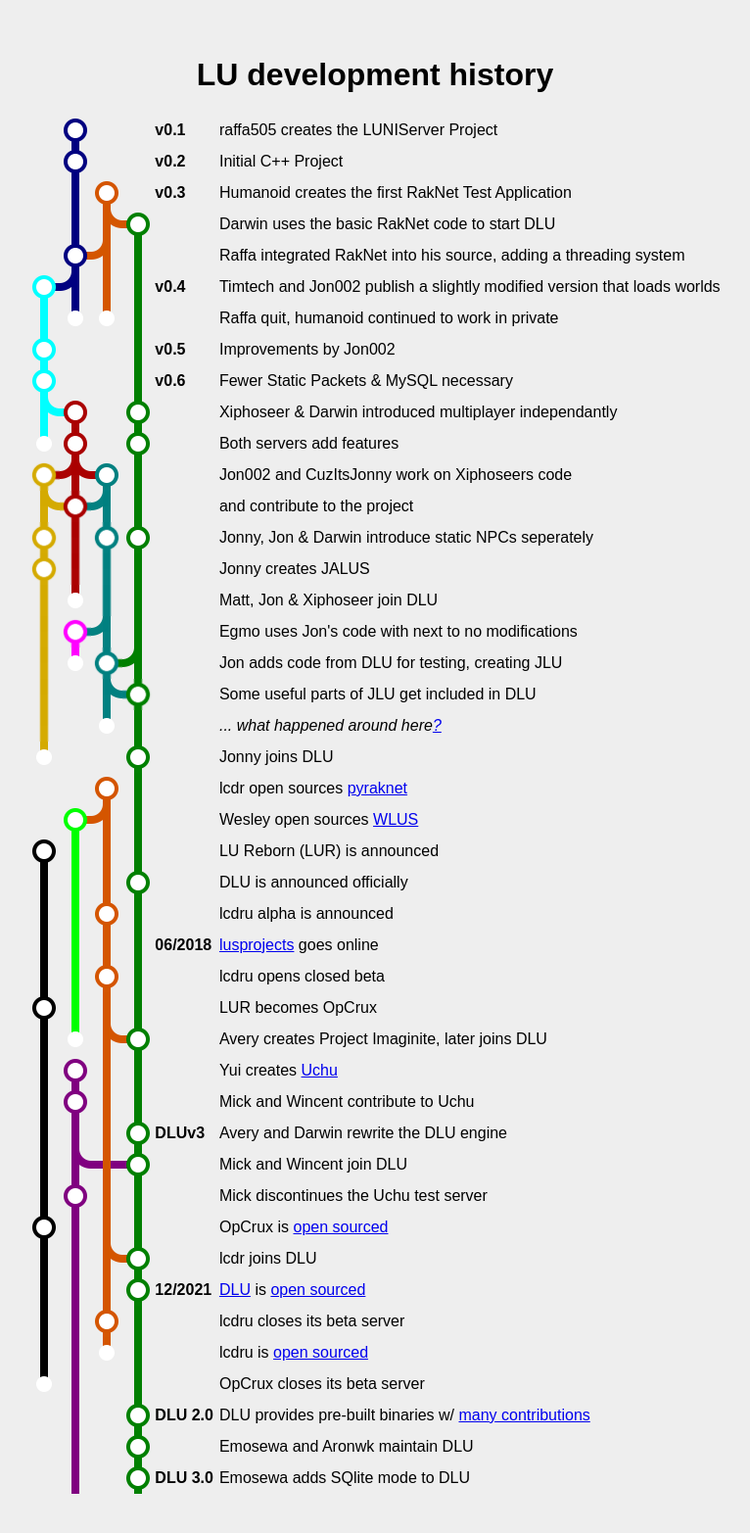
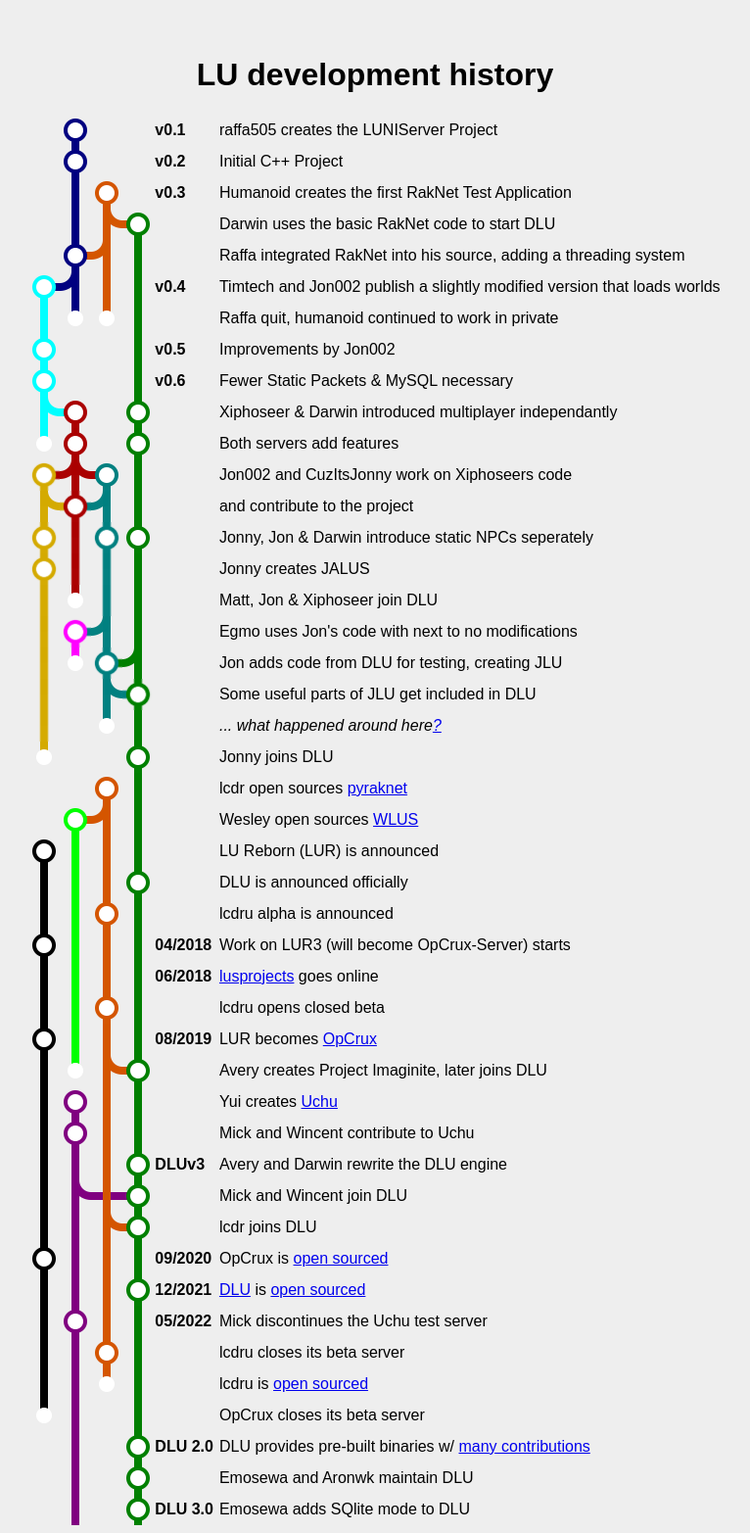
Before and after one commit to Xiphoseer/xiphoseer.github.com, a Jekyll site: the page flow/index.html, which Jekyll copies as it is, in a window 1280 px wide. Shown: the whole page at 98% size, without its empty margins (257-1023 px from the left). Built offline with Jekyll 4.4.1, drawn with Linux system fonts in a browser that asks for light colours; before the commit the page ends 1533 px from its top, so only the background shows below that.

Commit message:
flow: add more LUR/OpCrux timeline

```diff
--- a/flow/index.html
+++ b/flow/index.html
@@ -215,6 +215,14 @@
 				<td>lcdru alpha is announced</td>
 			</tr>
 			<tr>
+				<td class="fi node J"></td>
+				<td class="fi line K"></td>
+				<td class="fi line B"></td>
+				<td class="fi line C"></td>
+				<td class="v">04/2018</td>
+				<td>Work on LUR3 (will become OpCrux-Server) starts</td>
+			</tr>
+			<tr>
 				<td class="fi line J"></td>
 				<td class="fi line K"></td>
 				<td class="fi line B"></td>
@@ -235,8 +243,8 @@
 				<td class="fi line K"></td>
 				<td class="fi line B"></td>
 				<td class="fi line C"></td>
-				<td class="v"></td>
-				<td>LUR becomes OpCrux</td>
+				<td class="v">08/2019</td>
+				<td>LUR becomes <a href="https://web.archive.org/web/20190817175806/http://opcrux.org/">OpCrux</a></td>
 			</tr>
 			<tr>
 				<td class="fi line J"></td>
@@ -280,27 +288,19 @@
 			</tr>
 			<tr>
 				<td class="fi line J"></td>
-				<td class="fi node I"></td>
-				<td class="fi line B"></td>
-				<td class="fi line C"></td>
+				<td class="fi line I"></td>
+				<td class="fi split-right B"></td>
+				<td class="fi node C merge-left-B"></td>
 				<td class="v"></td>
-				<td>Mick discontinues the Uchu test server</td>
+				<td>lcdr joins DLU</td>
 			</tr>
 			<tr>
 				<td class="fi node J"></td>
 				<td class="fi line I"></td>
 				<td class="fi line B"></td>
 				<td class="fi line C"></td>
-				<td class="v"></td>
+				<td class="v">09/2020</td>
 				<td>OpCrux is <a href="https://github.com/SimonNitzsche/OpCrux-Server">open sourced</a></td>
-			</tr>
-			<tr>
-				<td class="fi line J"></td>
-				<td class="fi line I"></td>
-				<td class="fi split-right B"></td>
-				<td class="fi node C merge-left-B"></td>
-				<td class="v"></td>
-				<td>lcdr joins DLU</td>
 			</tr>
 			<tr>
 				<td class="fi line J"></td>
@@ -312,6 +312,14 @@
 					<a href="https://darkflameuniverse.org">DLU</a> is
 					<a href="https://github.com/DarkflameUniverse/DarkflameServer">open sourced</a>
 				</td>
+			</tr>
+			<tr>
+				<td class="fi line J"></td>
+				<td class="fi node I"></td>
+				<td class="fi line B"></td>
+				<td class="fi line C"></td>
+				<td class="v">05/2022</td>
+				<td>Mick discontinues the Uchu test server</td>
 			</tr>
 			<tr>
 				<td class="fi line J"></td>
```
